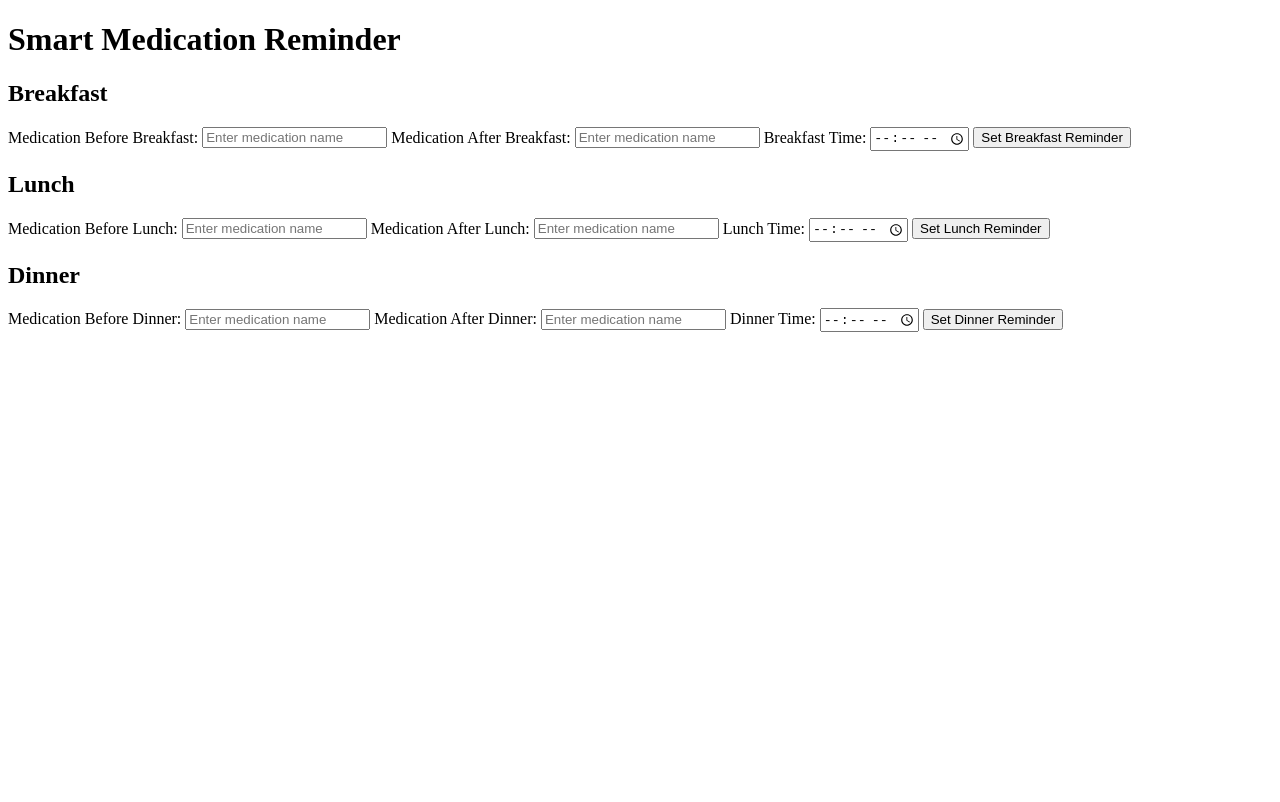
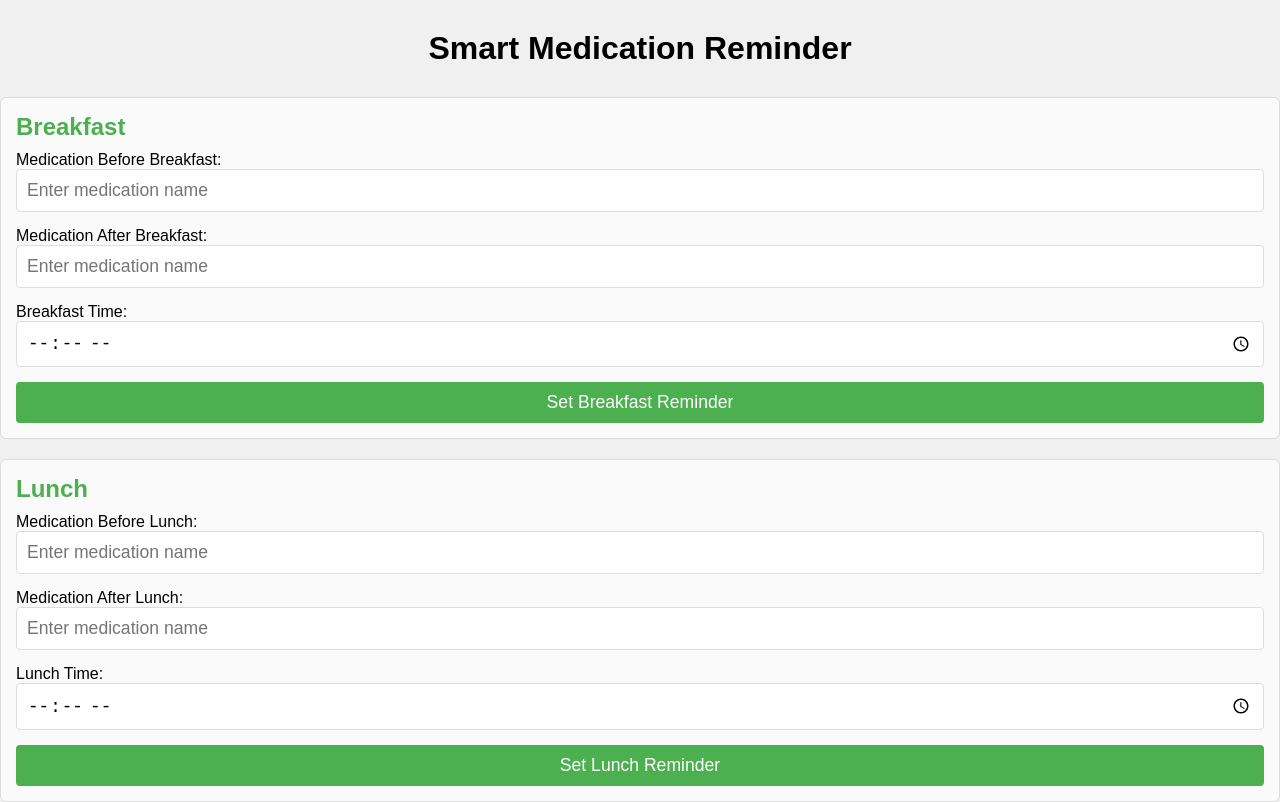
Before and after one commit to ganeshtadiboina/smart-med-remainder, a website: page public/index.html in a window 1280 px wide. Shown: the top 802 px of the page. Drawn offline with Linux system fonts and the light colour scheme.

Commit message:
updated version

```diff
--- a/public/index.html
+++ b/public/index.html
@@ -4,11 +4,11 @@
   <meta charset="UTF-8">
   <meta name="viewport" content="width=device-width, initial-scale=1.0">
   <link rel="manifest" href="manifest.json"> <!-- Link to the manifest file -->
-  <link rel="stylesheet" href="styles.css">
+  <link rel="stylesheet" href="style.css">
   <title>Smart Medication Reminder</title>
 </head>
 <body>
-    <h1>Smart Medication Reminder</h1>
+    <h1 class="heading">Smart Medication Reminder</h1>
 
     <!-- Breakfast Section -->
     <div class="meal-section">
--- a/public/style.css
+++ b/public/style.css
@@ -4,12 +4,24 @@
   padding: 0;
   box-sizing: border-box;
 }
+.heading{
+  display: flex;
+  justify-content: center;
+  align-items: center;
+  flex-direction: column;
+  padding: 30px;
+}
+.content{
+  display: flex;
+  justify-content: center;
+  flex-direction: row;
 
+}
 body {
   font-family: Arial, sans-serif;
   background-color: #f0f0f0;
-  display: flex;
-  justify-content: center;
+
+
   align-items: center;
   height: 100vh;
   margin: 0;
```
